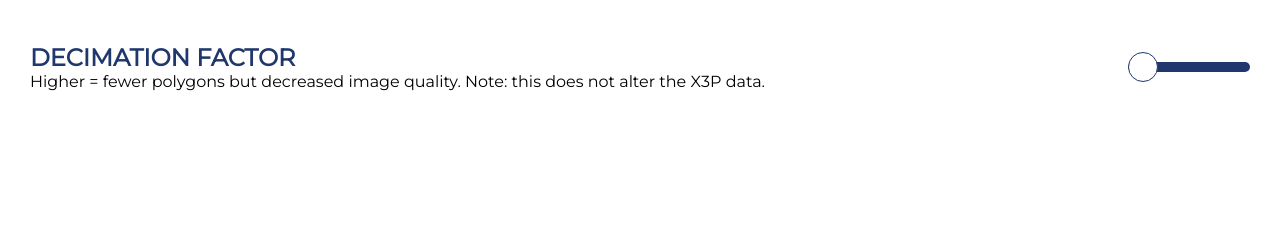
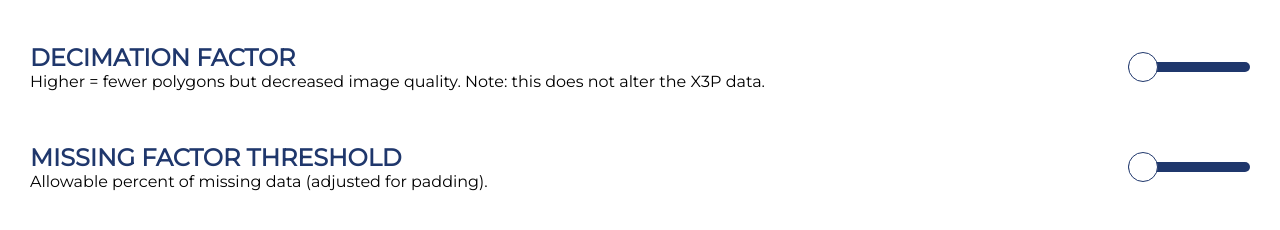
Before and after one commit to talenfisher/x3proofer, a website built with Parcel: page src/settings.html in a window 1280 px wide. Shown: the part 156-386 px from the top of the page. Built offline with nearby package versions, Linux system fonts and the light colour scheme.

Commit message:
add basic adjustable missing factor threshold

```diff
--- a/src/behavior/elements/proofer.ts
+++ b/src/behavior/elements/proofer.ts
@@ -29,7 +29,6 @@ export default class Proofer extends HTMLElement {
             decimationFactor: parseFloat(localStorage.getItem("decimation")) || 0
         });
 
-        console.log(localStorage.getItem("decimation"));
         renderer.on("start", () => {
             this.status = document.createElement("x3proofer-status") as Status;
             this.status.value = (x3p.anomalies.length > 0) ? "bad" : "good";
--- a/src/behavior/elements/uploader.ts
+++ b/src/behavior/elements/uploader.ts
@@ -26,7 +26,8 @@ export default class UploaderElement extends HTMLElement {
             let file = this.input.files[0];
             let x3p = await X3P.load({
                 file,
-                name: file.name
+                name: file.name,
+                missingFactorThreshold: localStorage.getItem("missing-threshold")
             });
 
             loadingPopup.hide(true);
--- a/src/behavior/settings.ts
+++ b/src/behavior/settings.ts
@@ -1,10 +1,16 @@
 import Slider from "./elements/slider";
 
 const SLIDERS = [
-    "decimation"
+    "decimation",
+    "missing-threshold"
 ];
 
 void function setup() {
+    if(typeof localStorage.getItem("missing-threshold") === "undefined") {
+        localStorage.setItem("missing-threshold", "0.05");
+    }
+
+
     for(let slider of SLIDERS) {
         let el = document.getElementById(slider) as Slider;
         el.value = Number(localStorage.getItem(slider));
--- a/src/settings.html
+++ b/src/settings.html
@@ -25,6 +25,17 @@
                     <x3proofer-slider id="decimation"></x3proofer-slider>
                 </div>
             </div>
+
+            <div class="setting">
+                <label for="decimation">
+                    <h2>Missing Factor Threshold</h2>
+                    <p>Allowable percent of missing data (adjusted for padding).</p>
+                </label>
+
+                <div class="setting-input">
+                    <x3proofer-slider id="missing-threshold"></x3proofer-slider>
+                </div>
+            </div>
         </main>
     </body>
 </html>
```
Also changed, not shown: package.json (+4 -4 lines), 1 other file.
